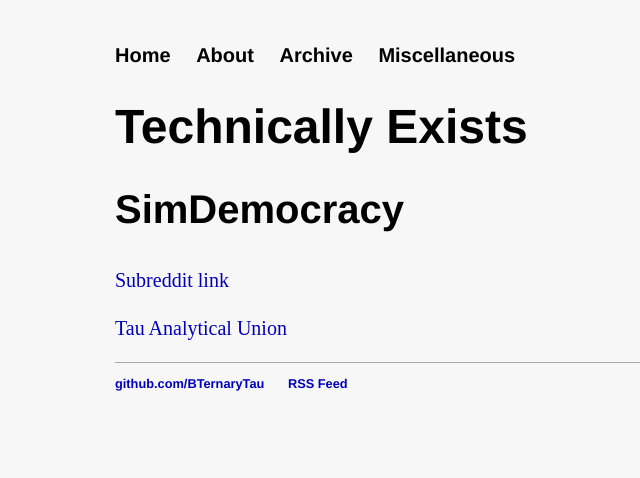
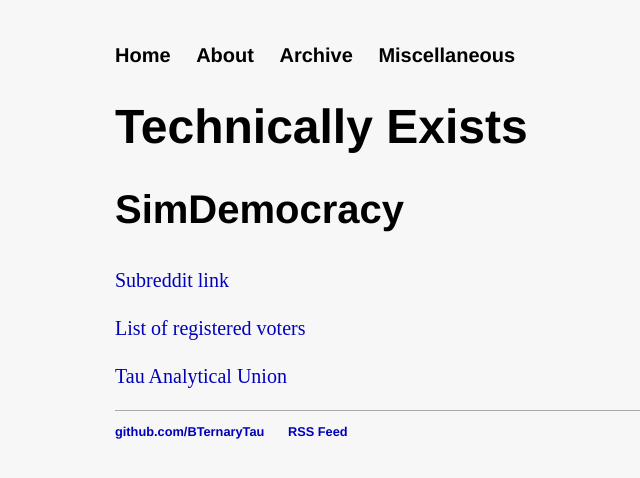
Before and after one commit to BTernaryTau/bternarytau.github.io, a Jekyll site: the page built from miscellaneous/simdemocracy/index.html, in a window 1280 px wide. Shown: the top 478 px of the page, without its empty margins (125-765 px from the left). Built offline with Jekyll 4.4.1, drawn with Linux system fonts in a browser that asks for light colours; comment, search, counter and statistics services are not loaded.

Commit message:
Add link to registered voters list

```diff
--- a/miscellaneous/simdemocracy/index.html
+++ b/miscellaneous/simdemocracy/index.html
@@ -5,4 +5,5 @@ title: "SimDemocracy"
 <h1>{{ site.title }}</h1>
 <h2>{{ page.title }}</h2>
 <p><a href="https://www.reddit.com/r/SimDemocracy/">Subreddit link</a></p>
+<p><a href="http://185.150.25.242:5000/registered-voters">List of registered voters</a></p>
 <p><a href="/miscellaneous/simdemocracy/tau-analytical-union">Tau Analytical Union</a></p>
```
